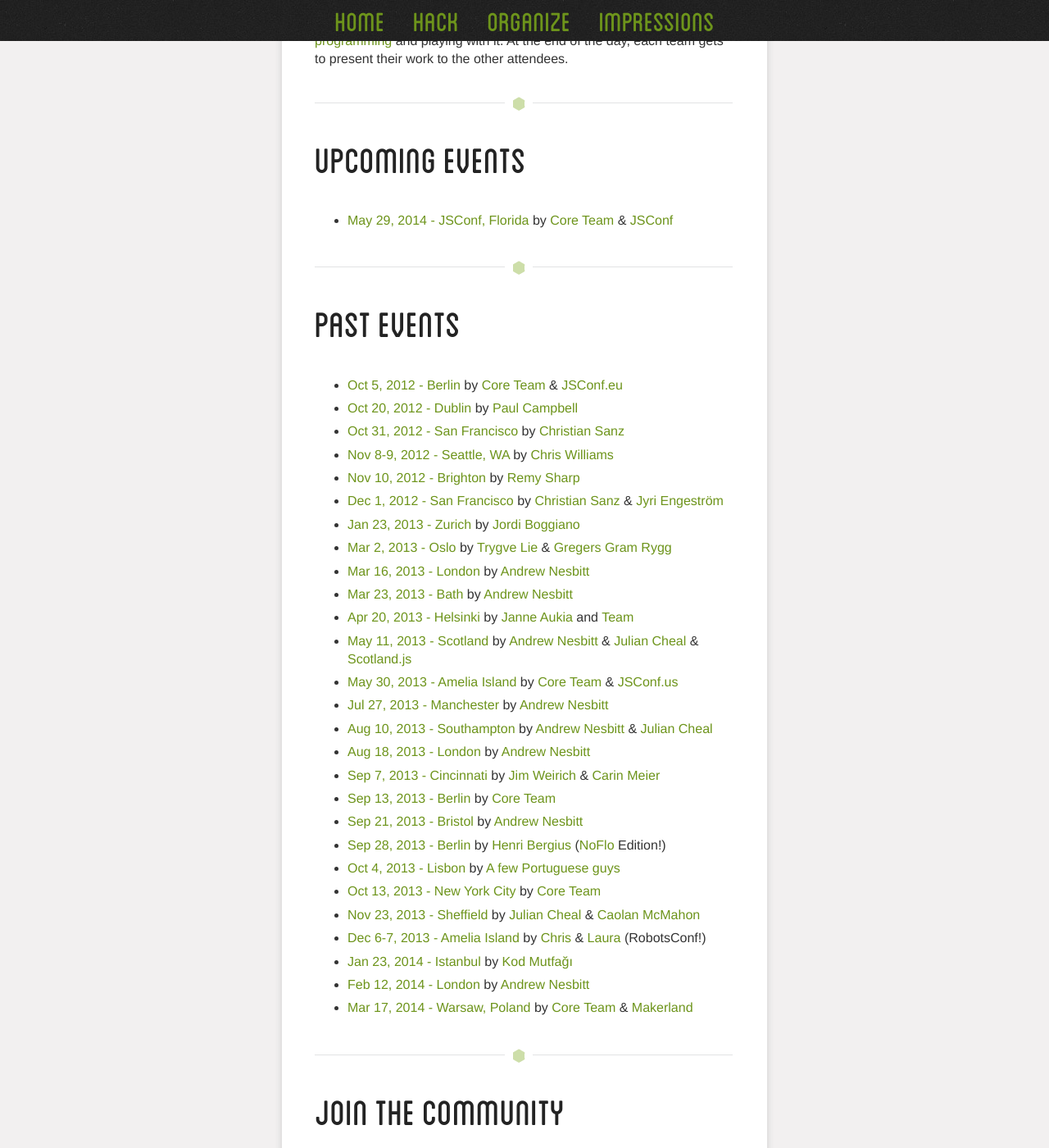
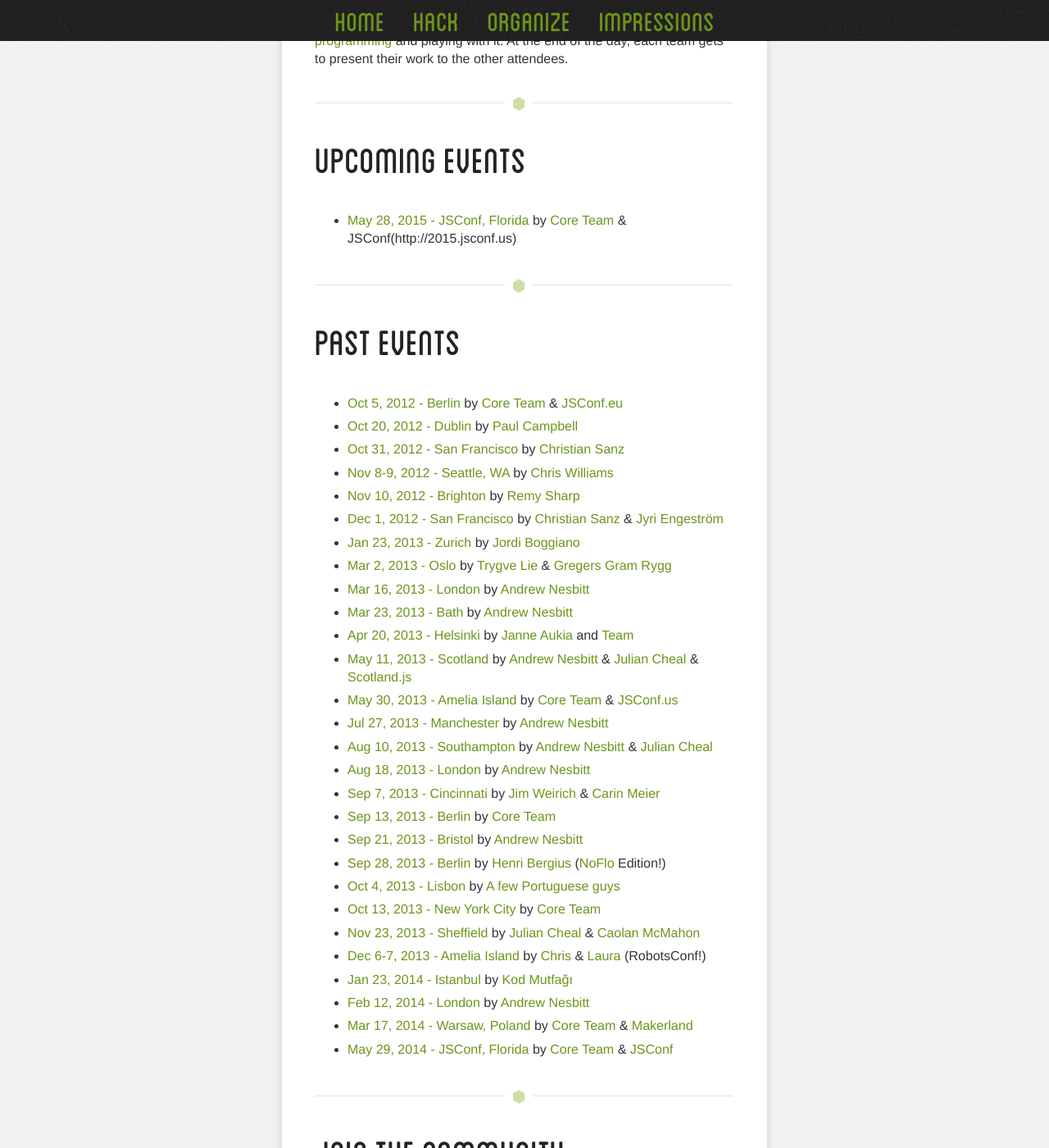
Before and after one commit to nodecopter/nodecopter.com, a Jekyll site: the page built from index.md, in a window 1280 px wide and 1400 px high, scrolled down 777 px. Shown: the whole window at 82% size. Built offline with Jekyll 4.4.1, drawn with Linux system fonts in a browser that asks for light colours.

Commit message:
NodeCopter at JSConf.us 2015

```diff
--- a/index.md
+++ b/index.md
@@ -22,7 +22,7 @@ title: The NodeCopter - Programming flying robots with node.js
 
 <h2 id="upcoming-events"><a href="#upcoming-events">Upcoming Events</a></h2>
 
-* [May 29, 2014 - JSConf, Florida](/football) by [Core Team](/core) & [JSConf](http://2014.jsconf.us/)
+* [May 28, 2015 - JSConf, Florida](http://2015.jsconf.us) by [Core Team](/core) & JSConf(http://2015.jsconf.us)
 
 <hr>
 
@@ -55,6 +55,7 @@ title: The NodeCopter - Programming flying robots with node.js
 * [Jan 23, 2014 - Istanbul](http://kodmutfagi.org/workshops/) by [Kod Mutfağı](https://twitter.com/kodmutfagi)
 * [Feb 12, 2014 - London](/2014/london/feb-12) by [Andrew Nesbitt](https://twitter.com/teabass)
 * [Mar 17, 2014 - Warsaw, Poland](http://www.makerland.org/) by [Core Team](/core) & [Makerland](http://www.makerland.org/)
+* [May 29, 2014 - JSConf, Florida](/football) by [Core Team](/core) & [JSConf](http://2014.jsconf.us/)
 
 <hr>
 
```
